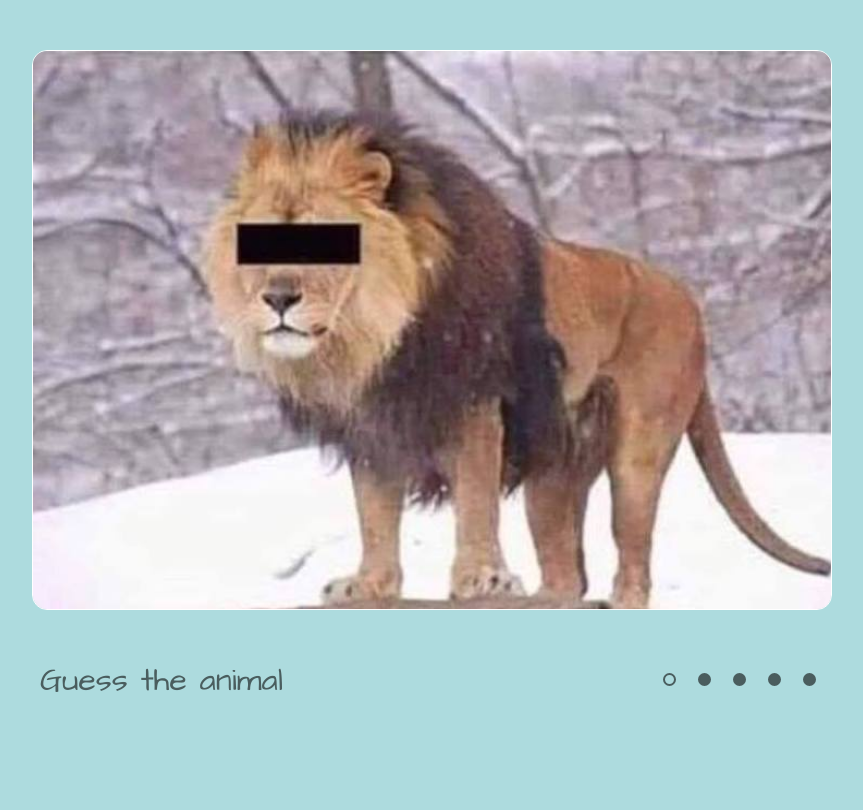
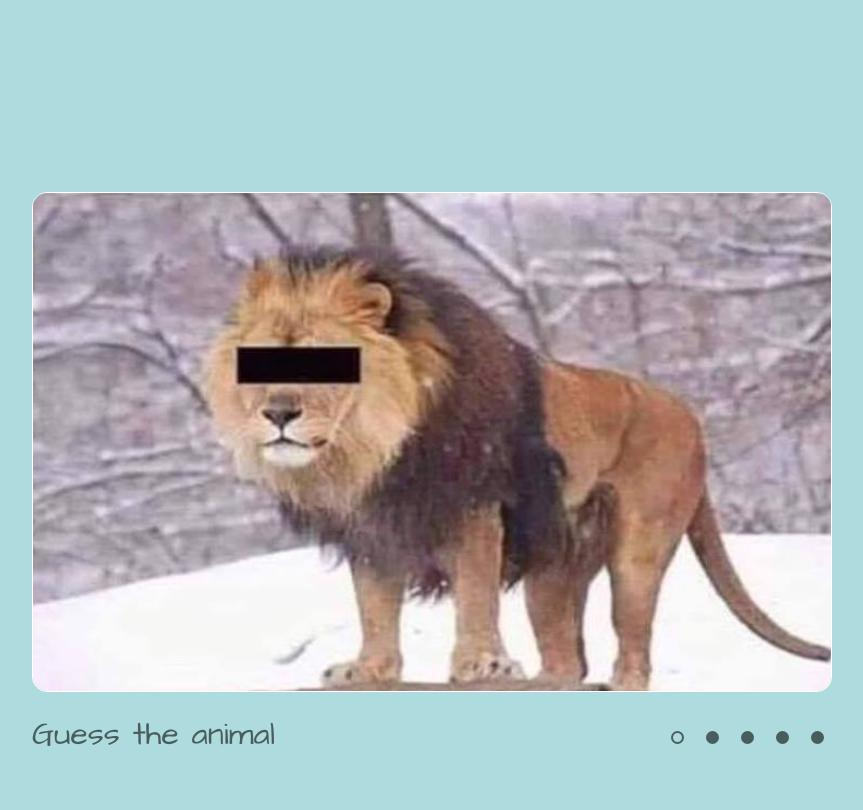
Before and after one commit to orla90/cssMemSlider, a plain HTML site: page cssMemSlider/index.html in a window 1280 px wide. Shown: the whole page, without its empty margins (208-1071 px from the left). Drawn offline with Linux system fonts and the light colour scheme.

Commit message:
fix: remove absolute positioning (Tue, May 10, 2022  00:32:05 AM)

```diff
--- a/cssMemSlider/index.html
+++ b/cssMemSlider/index.html
@@ -16,68 +16,77 @@
   <body>
     <div class="wrapper">
       <div class="slider-wrapper">
-        <div class="slider">
         <input type="radio" name="control" id="btn1" checked />
         <input type="radio" name="control" id="btn2" />
         <input type="radio" name="control" id="btn3" />
         <input type="radio" name="control" id="btn4" />
         <input type="radio" name="control" id="btn5" />
 
-          <div class="slider__nav">
-            <div class="navigator">
-              <label for="btn1" class="bar bar1"
-                ><span class="bar-item bar-item1"></span
-              ></label>
-              <label for="btn2" class="bar bar2"
-                ><span class="bar-item bar-item2"></span
-              ></label>
-              <label for="btn3" class="bar bar3"
-                ><span class="bar-item bar-item3"></span
-              ></label>
-              <label for="btn4" class="bar bar4"
-                ><span class="bar-item bar-item4"></span
-              ></label>
-              <label for="btn5" class="bar bar5"
-                ><span class="bar-item bar-item5"></span
-              ></label>
-            </div>
-          </div>
-
+        <div class="slider-img">
+          <div class="slides">
             <div class="slide active">
               <div class="img-wrapper">
                 <img src="./assets/images/lion.jpeg" alt="" />
               </div>
-            <span class="slide-text single-line">Guess the animal</span>
             </div>
             <div class="slide">
               <div class="img-wrapper">
                 <img src="./assets/images/bird.png" alt="" />
               </div>
-            <span class="slide-text single-line">Birds at 5 AM</span>
             </div>
             <div class="slide">
               <div class="img-wrapper">
                 <img src="./assets/images/cat.jpeg" alt="" />
               </div>
-            <span class="slide-text two-line"
-              >I put an orange on my cat and now he looks like an egg</span
-            >
             </div>
             <div class="slide">
               <div class="img-wrapper">
                 <img src="./assets/images/dog.jpeg" alt="" />
               </div>
-            <span class="slide-text single-line"
-              >Cookie...must...get...COOKIE!</span
-            >
             </div>
             <div class="slide">
               <div class="img-wrapper">
                 <img src="./assets/images/monkey.jpeg" alt="" />
               </div>
-            <span class="slide-text two-line"
+            </div>
+          </div>
+        </div>
+
+        <div class="slider-extra">
+          <div class="slider-text">
+            <div class="text-slides">
+              <span class="slide-text first">Guess the animal</span>
+              <span class="slide-text">Birds at 5 AM</span>
+              <span class="slide-text"
+                >I put an orange on my cat and now he looks like an egg</span
+              >
+              <span class="slide-text"
+                >Cookie...must...get...COOKIE!</span
+              >
+              <span class="slide-text"
                 >Waiter: How's the food?<br />Me:</span
               >
+            </text-slides>
+          </div>
+        </div>
+
+        <div class="slider-nav">
+            <div class="navigator">
+              <label for="btn1" class="bar bar1"
+                ><span class="bar-item"></span
+              ></label>
+              <label for="btn2" class="bar bar2"
+                ><span class="bar-item"></span
+              ></label>
+              <label for="btn3" class="bar bar3"
+                ><span class="bar-item"></span
+              ></label>
+              <label for="btn4" class="bar bar4"
+                ><span class="bar-item"></span
+              ></label>
+              <label for="btn5" class="bar bar5"
+                ><span class="bar-item"></span
+              ></label>
             </div>
           </div>
       </div>
--- a/cssMemSlider/style.css
+++ b/cssMemSlider/style.css
@@ -6,6 +6,7 @@
 
 html {
   font-size: 10px;
+  overflow: hidden;
 }
 
 body {
@@ -15,14 +16,10 @@ body {
 }
 
 .wrapper {
-  position: absolute;
-  top: 50%;
-  left: 50%;
-  transform: translate(-50%, -50%);
   width: 800px;
-  margin: auto;
   display: flex;
   flex-direction: column;
+  margin: 15% auto;
   background: #addbde;
 }
 
@@ -30,24 +27,24 @@ body {
   overflow: hidden;
   width: 800px;
   height: 700px;
+  display: flex;
+  flex-direction: column;
 }
 
 .img-wrapper {
   width: 100%;
-  height: 80%;
+  height: 100%;
 }
 
-.slider__nav {
-  position: absolute;
-  left: 100%;
-  bottom: 0;
-  transform: translate(-100%);
-  padding: 6% 1% 7% 0;
+.slider-nav {
   background: #addbde;
+  height: 100%;
+  padding: 1% 0 0;
 }
 
 .navigator {
   display: flex;
+  transition: 0.5s ease-out;
 }
 
 .bar {
@@ -82,36 +79,51 @@ body {
 }
 
 input[type="radio"] {
-  position: absolute;
-  visibility: hidden;
+  display: none;
 }
 
-.slider {
+.slider-img {
   display: flex;
+  width: 800px;
+  height: 500px;
+  flex-direction: column;
+  overflow: hidden;
+}
+
+.slides {
   height: 100%;
   width: 500%;
+  display: flex;
+}
+
+.slider-extra {
+  display: flex;
+  height: 16%;
+  padding: 20px 0 0;
+  justify-content: space-between;
+  align-items: baseline;
 }
 
 .slide {
   width: 20%;
   transition: 0.5s ease-out;
+}
+
+.slider-text {
+  width: 60%;
+  color: #4a5d5e;
   display: flex;
   flex-direction: column;
 }
 
-.slide-text {
-  width: 800px;
-  height: 20%;
-  padding: 4% 25% 4% 1%;
-  color: #4a5d5e;
+.text-slides {
+  display: flex;
+  width: 665%;
 }
 
-.single-line {
-  padding: 6% 25% 6% 1%;
-}
-
-.two-line {
-  padding: 4% 25% 4% 1%;
+.slide-text {
+  width: 20%;
+  transition: 0.5s ease-out;
 }
 
 img {
@@ -121,42 +133,62 @@ img {
   border: 1px solid white;
 }
 
-#btn1:checked ~ .active {
+#btn1:checked ~ .slider-img > .slides > .active {
   margin-left: 0;
 }
 
-#btn2:checked ~ .active {
+#btn2:checked ~ .slider-img > .slides > .active {
   margin-left: -20%;
 }
 
-#btn3:checked ~ .active {
+#btn3:checked ~ .slider-img > .slides > .active {
   margin-left: -40%;
 }
 
-#btn4:checked ~ .active {
+#btn4:checked ~ .slider-img > .slides > .active {
   margin-left: -60%;
 }
 
-#btn5:checked ~ .active {
+#btn5:checked ~ .slider-img > .slides > .active {
   margin-left: -80%;
 }
 
-#btn1:checked ~ .slider__nav > .navigator > .bar1 > .bar-item1 {
+#btn1:checked ~ .slider-extra > .slider-text > .text-slides > .first {
+  margin-left: 0;
+}
+
+#btn2:checked ~ .slider-extra > .slider-text > .text-slides > .first {
+  margin-left: -20%;
+}
+
+#btn3:checked ~ .slider-extra > .slider-text > .text-slides > .first {
+  margin-left: -40%;
+}
+
+#btn4:checked ~ .slider-extra > .slider-text > .text-slides > .first {
+  margin-left: -60%;
+}
+
+#btn5:checked ~ .slider-extra > .slider-text > .text-slides > .first {
+  margin-left: -80%;
+}
+
+#btn1:checked ~ .slider-extra > .slider-nav > .navigator > .bar1 > .bar-item {
   background: #addbde;
 }
 
-#btn2:checked ~ .slider__nav > .navigator > .bar2 > .bar-item2 {
+#btn2:checked ~ .slider-extra > .slider-nav > .navigator > .bar2 > .bar-item {
   background: #addbde;
 }
 
-#btn3:checked ~ .slider__nav > .navigator > .bar3 > .bar-item3 {
+#btn3:checked ~ .slider-extra > .slider-nav > .navigator > .bar3 > .bar-item {
   background: #addbde;
 }
 
-#btn4:checked ~ .slider__nav > .navigator > .bar4 > .bar-item4 {
+#btn4:checked ~ .slider-extra > .slider-nav > .navigator > .bar4 > .bar-item {
   background: #addbde;
 }
 
-#btn5:checked ~ .slider__nav > .navigator > .bar5 > .bar-item5 {
+#btn5:checked ~ .slider-extra > .slider-nav > .navigator > .bar5 > .bar-item {
   background: #addbde;
 }
```
Lines whose indentation alone changed are shown as unchanged.
